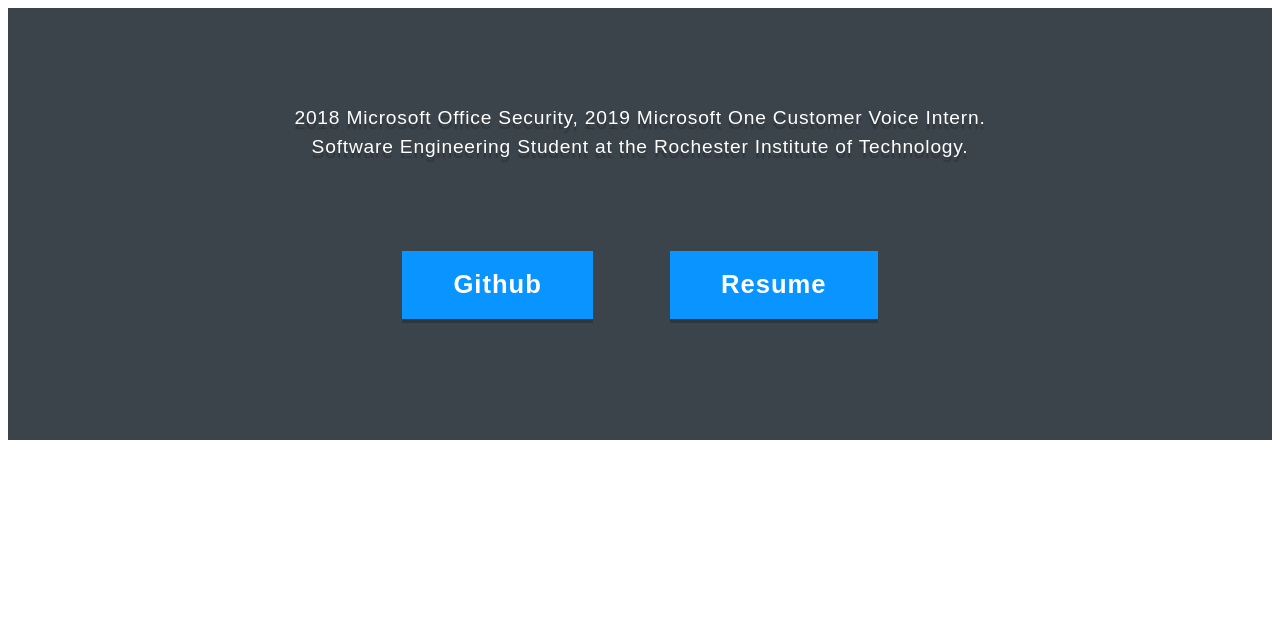
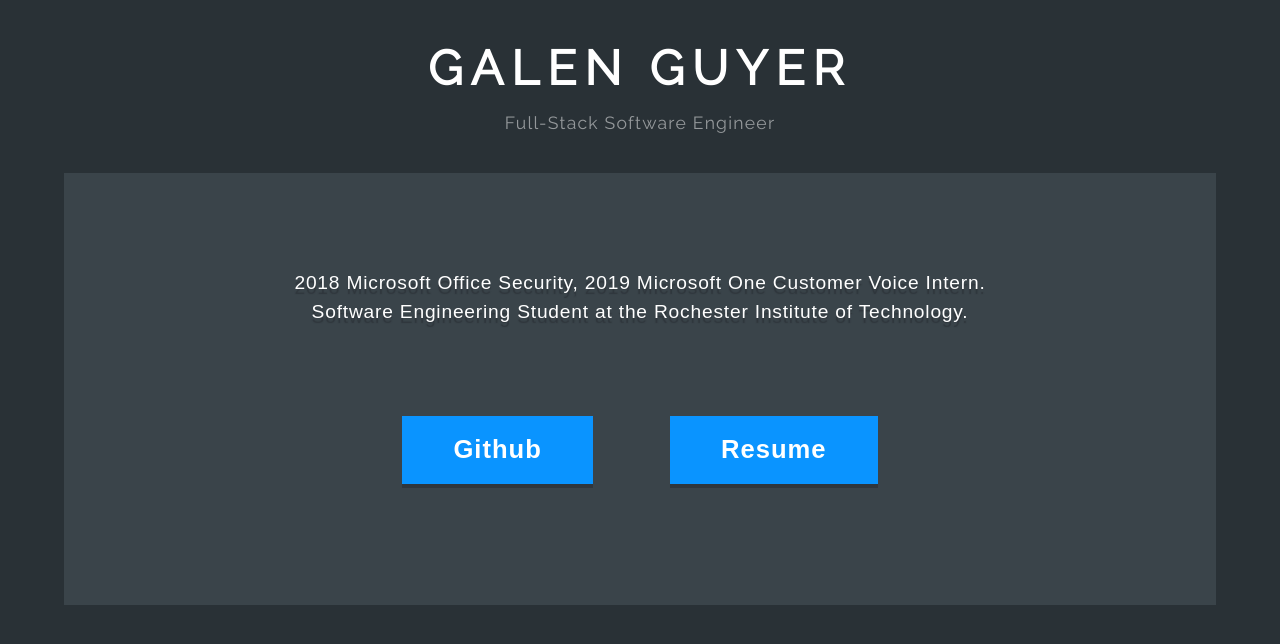
Before and after one commit to galenguyer/galenguyer.github.io, a Jekyll site: the page built from index.html, in a window 1280 px wide. Shown: the top 644 px of the page. Built offline with Jekyll 4.4.1, drawn with Linux system fonts in a browser that asks for light colours.

Commit message:
add styled index page

```diff
--- /dev/null
+++ b/_includes/brand.html
@@ -0,0 +1,10 @@
+<div class="brand">
+    <h1 class="name">
+    {%- if page.id == "index" -%}
+    <span>Galen Guyer</span>
+    {%- else -%}
+    <a href="{{ '/' | relative_url}}">Galen Guyer</a>
+    {%- endif -%}
+    </h1>
+    <span class="description">Full-Stack Software Engineer</span>
+</div>
--- a/_layouts/default.html
+++ b/_layouts/default.html
@@ -12,6 +12,11 @@
     {% endif %}
   </head>
   <body>
-    {{ content }}
+    <div id="container">
+      <header>
+        {% include brand.html %}
+      </header>
+      {{ content }}
+    </div>
   </body>
 </html>
--- /dev/null
+++ b/_sass/components/brand.scss
@@ -0,0 +1,40 @@
+.brand {
+    position: relative;
+    text-align: center;
+    padding: 0.5rem 0rem 2.5rem 0rem;
+    background: $backgroundColor;
+    color: #FFF;
+    .name {
+        margin: 2rem 0rem 1rem 0rem;
+        text-transform: uppercase;
+        font-size: 3em;
+        letter-spacing: 8px;
+        font-weight: 700;
+        a {
+            border-bottom: dotted 1px transparent;
+            text-decoration: none;
+            color: #ffffff;
+            -moz-transition: color 0.2s ease-in-out, border-bottom 0.2s ease-in-out;
+            -webkit-transition: color 0.2s ease-in-out, border-bottom 0.2s ease-in-out;
+            -ms-transition: color 0.2s ease-in-out, border-bottom 0.2s ease-in-out;
+            transition: color 0.2s ease-in-out, border-bottom 0.2s ease-in-out;
+        }
+        a:hover {
+            border-bottom: dotted 1px rgba(255, 255, 255, 0.35);
+        }
+    }
+    .description {
+        letter-spacing: 0.07em;
+        font-size: 1.1em;
+        color: rgba(255, 255, 255, 0.5);
+    }
+}
+@media screen and (max-width: 1070px) {
+    .brand {
+        margin-top: 0px;
+        padding: 1px 0px 3em 0px;
+        .name {
+            font-size: 2.5em;
+        }
+    }
+}
--- a/_sass/main.scss
+++ b/_sass/main.scss
@@ -1,7 +1,27 @@
 @import url('https://fonts.googleapis.com/css2?family=Raleway:wght@300;400&display=swap');
 
+$backgroundColor: #293136;
+
 body {
-  background: #ffffff;
+  background: $backgroundColor;
   color: #000000;
-  font-family: "Raleway",-apple-system,BlinkMacSystemFont,"Segoe UI",Helvetica,Arial,sans-serif,"Apple Color Emoji","Segoe UI Emoji","Segoe UI Symbol";;
+  font-family: "Raleway",-apple-system,BlinkMacSystemFont,"Segoe UI",Helvetica,Arial,sans-serif,"Apple Color Emoji","Segoe UI Emoji","Segoe UI Symbol";
+  width: 100%;
+  min-height: 100vh;
+  padding: 0px;
+  margin: 0px;
 }
+
+#container {
+	max-width: 1200px;
+	margin: 0 auto;
+	padding-bottom: 4em;
+}
+@media screen and (max-width: 1280px) {
+	#container {
+		width: 90%;
+	}
+}
+
+
+@import "components/brand";
--- /dev/null
+++ b/_sass/reset.scss
@@ -0,0 +1,48 @@
+/* http://meyerweb.com/eric/tools/css/reset/
+   v2.0 | 20110126
+   License: none (public domain)
+*/
+
+html, body, div, span, applet, object, iframe,
+h1, h2, h3, h4, h5, h6, p, blockquote, pre,
+a, abbr, acronym, address, big, cite, code,
+del, dfn, em, img, ins, kbd, q, s, samp,
+small, strike, strong, sub, sup, tt, var,
+b, u, i, center,
+dl, dt, dd, ol, ul, li,
+fieldset, form, label, legend,
+table, caption, tbody, tfoot, thead, tr, th, td,
+article, aside, canvas, details, embed,
+figure, figcaption, footer, header, hgroup,
+menu, nav, output, ruby, section, summary,
+time, mark, audio, video {
+	margin: 0;
+	padding: 0;
+	border: 0;
+	font-size: 100%;
+	font: inherit;
+	vertical-align: baseline;
+}
+/* HTML5 display-role reset for older browsers */
+article, aside, details, figcaption, figure,
+footer, header, hgroup, menu, nav, section {
+	display: block;
+}
+body {
+	line-height: 1;
+}
+ol, ul {
+	list-style: none;
+}
+blockquote, q {
+	quotes: none;
+}
+blockquote:before, blockquote:after,
+q:before, q:after {
+	content: '';
+	content: none;
+}
+table {
+	border-collapse: collapse;
+	border-spacing: 0;
+}
--- a/index.html
+++ b/index.html
@@ -1,6 +1,7 @@
 ---
 layout: default
 title: "Portfolio"
+id: index
 additional_styles: ["components/whoami"]
 ---
 
```
